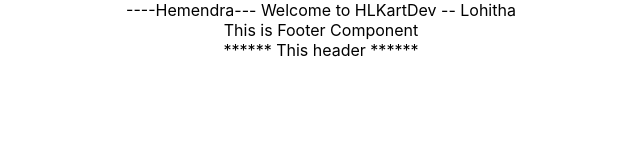
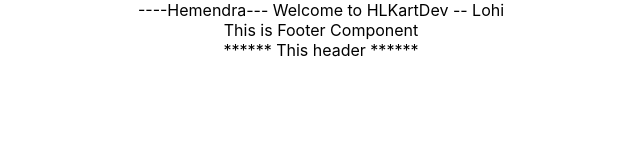
Before and after one commit to lohithakarsinapu/HLKart, a React (Create React App) app: page / in a window 1280 px wide. Shown: the top 160 px of the page, without its empty margins (319-959 px from the left). Built offline with nearby package versions, Linux system fonts and the light colour scheme.

Commit message:
header and footer merged

```diff
--- a/src/App.js
+++ b/src/App.js
@@ -5,7 +5,7 @@ import Header from './Header';
 function App() {
   return (
     <div className="App">
-    ----Hemendra---  Welcome to HLKartDev -- Lohitha
+    ----Hemendra---  Welcome to HLKartDev -- Lohi
     <Footer />
     <Header/>
     </div>
```
